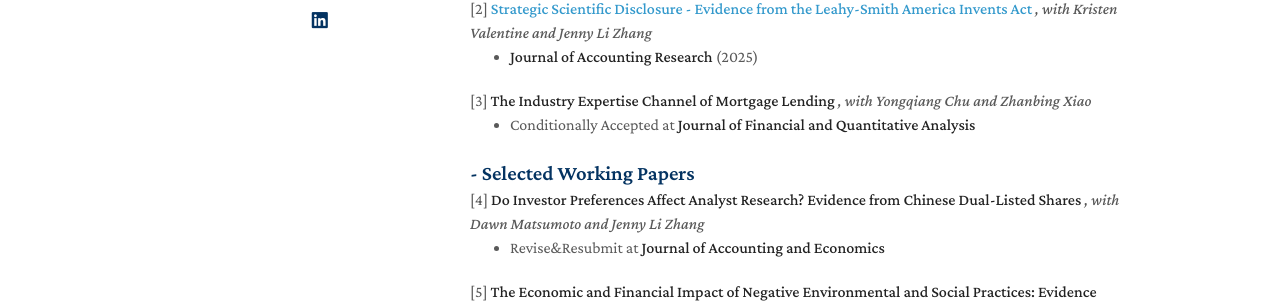
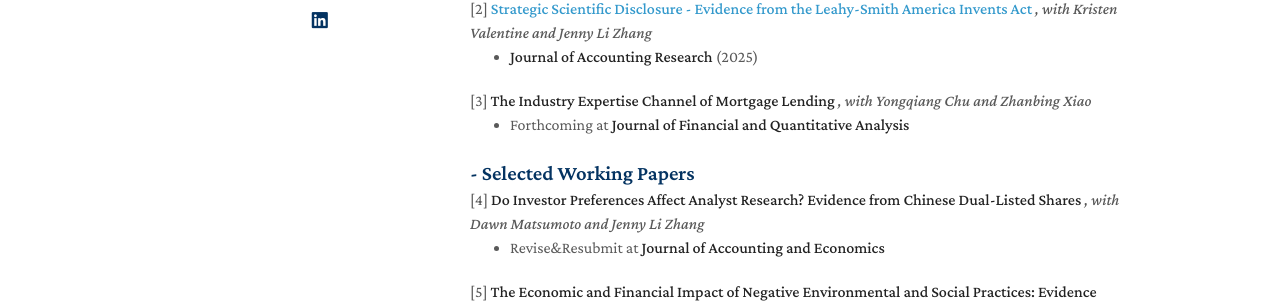
Before and after one commit to yuxiang-zheng/yuxiang-zheng.github.io, a Jekyll site: the page built from index.md, in a window 1280 px wide and 1294 px high. Shown: the part 568-876 px from the top of the window. Built offline with Jekyll 4.4.1, drawn with Linux system fonts in a browser that asks for light colours; a style sheet for code colours, icons or effects is not loaded; our own code applies the rules of GitHub Pages for plain Markdown files.

Commit message:
Update publication-subsection.md

```diff
--- a/_includes/publication-subsection.md
+++ b/_includes/publication-subsection.md
@@ -36,7 +36,7 @@
   <em>, with Yongqiang Chu and Zhanbing Xiao</em>
 </div>
 <ul>
-  <li>Conditionally Accepted at <strong>Journal of Financial and Quantitative Analysis</strong></li>
+  <li>Forthcoming at <strong>Journal of Financial and Quantitative Analysis</strong></li>
 </ul>
 
 
```
